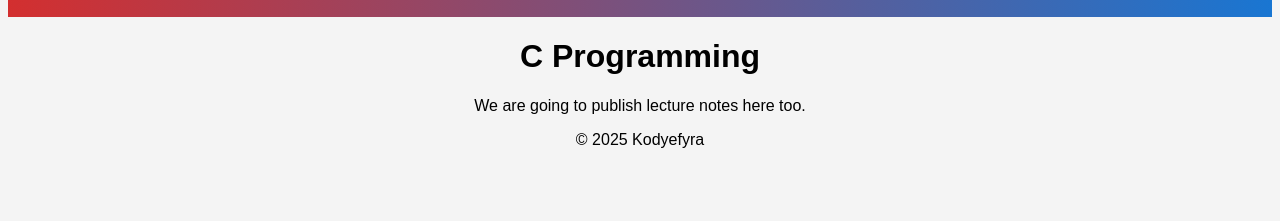
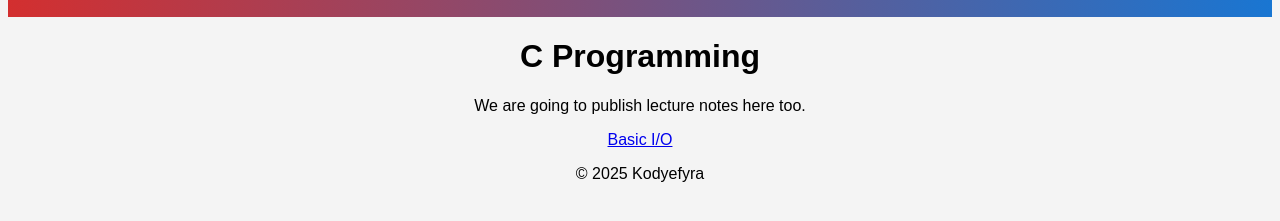
Before and after one commit to ErenErdogan46/kodyefyra, a plain HTML site: page pages/c_programming.html in a window 1280 px wide. Shown: the part 347-568 px from the top of the page. Drawn offline with Linux system fonts and the light colour scheme.

Commit message:
Update c_programming.html

```diff
--- a/pages/c_programming.html
+++ b/pages/c_programming.html
@@ -26,10 +26,30 @@
         <p data-en="We are going to publish lecture notes here too."
            data-tr="Burada ders notlarını da yayınlayacağız."
            data-el="Θα δημοσιεύσουμε σημειώσεις διαλέξεων εδώ επίσης."></p>
+
+        <a href="basic_io_en.html" data-en="Basic I/O" style="display:none;">Basic I/O</a>
+        <a href="basic_io_tr.html" data-tr="Temel Giriş/Çıkış" style="display:none;">Temel Giriş/Çıkış</a>
+        <a href="basic_io_el.html" data-el="Βασικές Είσοδοι/Έξοδοι" style="display:none;">Βασικές Είσοδοι/Έξοδοι</a>
     </main>
 
     <footer>
         <p>© 2025 Kodyefyra</p>
     </footer>
+
+    <script>
+        const languageSelector = document.getElementById('language');
+        const links = document.querySelectorAll('main a');
+
+        function updateLanguageDisplay() {
+            const selectedLang = languageSelector.value;
+            links.forEach(link => {
+                const lang = link.getAttribute('data-en') ? 'en' : link.getAttribute('data-tr') ? 'tr' : 'el';
+                link.style.display = lang === selectedLang ? 'inline' : 'none';
+            });
+        }
+
+        languageSelector.addEventListener('change', updateLanguageDisplay);
+        updateLanguageDisplay();
+    </script>
 </body>
 </html>
```
